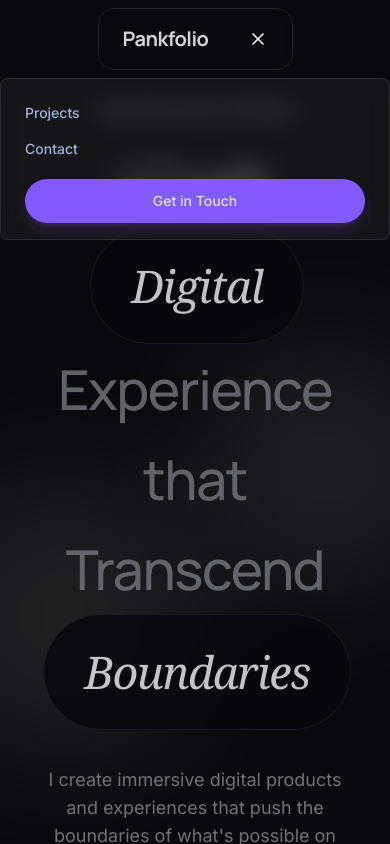
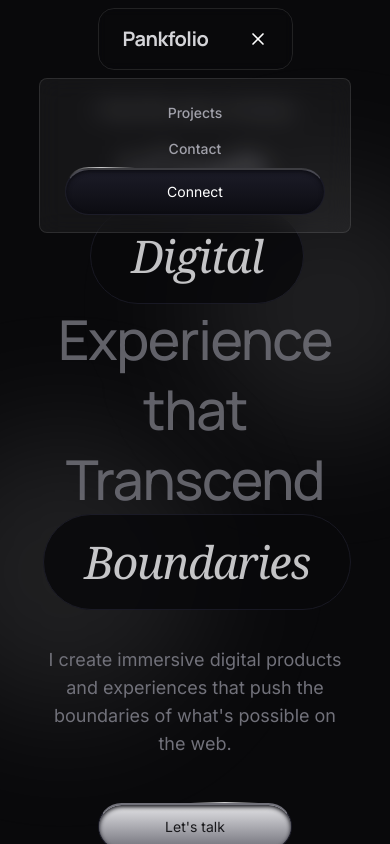
Before and after one commit to vvc10/vvc10.github.io, a React (Vite) app: page / in a window 390 px wide. Both pictures are taken after a click on the button "Toggle menu". Shown: the top 844 px of the page. Built offline with nearby package versions, Linux system fonts and the light colour scheme.

Commit message:
added modal

```diff
--- a/src/components/layout/Header.tsx
+++ b/src/components/layout/Header.tsx
@@ -95,24 +95,25 @@ href='https://x.com/pankajstwt'
             transition={{ duration: 0.3 }}
             className="md:hidden mt-2"
           >
-            <nav className="flex flex-col bg-white/5 backdrop-blur-md border border-white/10 rounded-lg py-4 px-6 mt-2">
+            <nav className="flex flex-col w-[80%] text-center mx-auto bg-white/5 backdrop-blur-md border border-white/10 rounded-lg py-4 px-6 mt-2">
               {navItems.map((item) => (
                 <a
                   key={item.name}
                   href={item.href}
-                  className="py-2 text-sm text-text-secondary hover:text-white font-medium"
+                  className="py-2 text-sm text-zinc-400 hover:text-white font-medium"
                   onClick={() => setIsMobileMenuOpen(false)}
                 >
                   {item.name}
                 </a>
               ))}
-              <a
-                href="#contact"
-                className="btn cursor-pointer btn-primary text-sm mt-3 text-center"
-                onClick={() => setIsMobileMenuOpen(false)}
-              >
-                Get in Touch
-              </a>
+               <MovingBorderButton
+            as="a"
+            href="#contact"
+
+            className="group px-8 py-3 rounded-full relative overflow-hidden border border-surface bg-gradient-to-b from-surface to-background text-white shadow-inner shadow-background border-t-[2px] border-t-white/20 hover:brightness-110 transition-all duration-300 hover:shadow-md"
+          >
+            Connect
+          </MovingBorderButton>
             </nav>
           </motion.div>
         )}
--- a/src/components/sections/Hero.tsx
+++ b/src/components/sections/Hero.tsx
@@ -12,8 +12,8 @@ const Hero = () => {
       </div>
 
       {/* Decorative elements */}
-      <div className="absolute top-1/3 -right-16 w-64 h-64 bg-zinc-200/10 rounded-full blur-3xl animate-float-slow"></div>
-      <div className="absolute bottom-1/4 -left-20 w-72 h-72 bg-zinc-200/10 rounded-full blur-3xl animate-float"></div>
+      <div className="absolute top-[20%]  md:top-1/3 -right-16 w-64 h-64 bg-zinc-200/10 rounded-full blur-3xl animate-float-slow"></div>
+      <div className="absolute bottom-[20%] md:bottom-1/4 -left-20 w-72 h-72 bg-zinc-200/10 rounded-full blur-3xl animate-float"></div>
 
       <div className="relative z-10 px-4 max-w-5xl">
         <motion.div
@@ -28,7 +28,7 @@ const Hero = () => {
             transition={{ duration: 0.5, delay: 0.4 }}
           >
             <p className="text-zinc-500 mb-4 font-extralight">( Hey! My name is Pankaj )</p>
-            <h1 className="text-[55px] flex flex-col md:block items-center md:text-[65px] text-zinc-500 opacity-85 leading-[90px] mb-6 w-full font-medium text-center">
+            <h1 className="text-[55px] flex flex-col md:block items-center md:text-[65px] text-zinc-500 opacity-85 leading-[70px] md:leading-[90px] mb-6 w-full font-medium text-center">
               I Craft
               <span className="shine-on-hover ml-4 bg-zinc-950 text-zinc-200 border text-[45px] md:text-[55px] border-surface px-10 py-3 mr-3 font-serif font-light italic rounded-full w-fit">Digital  </span>
               Experience that Transcend
--- a/src/components/sections/Projects.tsx
+++ b/src/components/sections/Projects.tsx
@@ -10,7 +10,7 @@ import cover4 from '../../assets/cover/cover04.png';
 import cover5 from '../../assets/cover/cover05.png';
 import cover6 from '../../assets/cover/cover07.png';
 import { projects } from '../ui/ProjectData';
-Link
+import ProjectCaseStudy from '../../pages/projectdetails';
 
 interface Project {
   id: string;
@@ -83,6 +83,7 @@ const categories: Category[] = ['All', 'SaaS', 'FinTech', 'Bookings', 'Org'];
 const Projects = () => {
   const [hoveredId, setHoveredId] = useState<string | null>(null);
   const [cursor, setCursor] = useState<{ x: number; y: number }>({ x: 0, y: 0 });
+  const [modalProjectId, setModalProjectId] = useState<string | null>(null);
 
   // Smooth motion values for the label
   const x = useMotionValue(cursor.x);
@@ -102,6 +103,13 @@ const Projects = () => {
 
   const handleMouseLeave = () => {
     setHoveredId(null);
+  };
+
+  const handleCardClick = (projectId: string) => {
+    setModalProjectId(projectId);
+  };
+  const handleModalClose = () => {
+    setModalProjectId(null);
   };
 
   return (
@@ -125,6 +133,7 @@ const Projects = () => {
               className={`relative rounded-3xl shadow-lg overflow-hidden flex flex-col min-h-[400px] h-[400px] cursor-pointer${hoveredId === project.id ? ' cursor-none' : ''}`}
               onMouseMove={(e) => handleMouseMove(e, project.id)}
               onMouseLeave={handleMouseLeave}
+              onClick={() => handleCardClick(project.id)}
             >
               <div className="absolute inset-0 w-full h-full">
                 <img
@@ -161,7 +170,6 @@ const Projects = () => {
             )}
           </AnimatePresence>
         </div>
-
       </div>
       <div className='flex mt-8 justify-center'>
         <Button
@@ -173,6 +181,34 @@ const Projects = () => {
           <ArrowRight className="ml-2 w-4 h-4 transition-transform group-hover:translate-x-1" />
         </Button>
       </div>
+      {/* Modal for project details */}
+      <AnimatePresence>
+        {modalProjectId && (
+          <motion.div
+            className="fixed inset-0 z-[100] flex items-center justify-center bg-black/70 backdrop-blur-sm"
+            initial={{ opacity: 0 }}
+            animate={{ opacity: 1 }}
+            exit={{ opacity: 0 }}
+            onClick={handleModalClose}
+          >
+            <div
+              className="relative max-w-5xl w-full mx-auto"
+              onClick={e => e.stopPropagation()}
+            >
+              <button
+                onClick={e => { e.stopPropagation(); handleModalClose(); }}
+                className="absolute top-4 right-4 z-10 text-zinc-400 hover:text-white text-2xl bg-zinc-900/80 rounded-full p-2 border border-zinc-700"
+                aria-label="Close"
+              >
+                ×
+              </button>
+              <div className="overflow-y-auto max-h-[90vh] rounded-2xl">
+                <ProjectCaseStudy myworkId={modalProjectId} isModal />
+              </div>
+            </div>
+          </motion.div>
+        )}
+      </AnimatePresence>
     </section>
   );
 };
--- a/src/components/ui/Logo.tsx
+++ b/src/components/ui/Logo.tsx
@@ -9,7 +9,8 @@ const Logo = () => {
     >
       <span className="text-xl font-display font-bold tracking-tight">
         {/* <span className="text-primary">Pank</span> */}
-        <span className="text-zinc-300">Pankfolio</span>
+        <a href='/'>        <span className="text-zinc-300">Pankfolio</span>
+</a>
       </span>
     </motion.div>
   );
```
